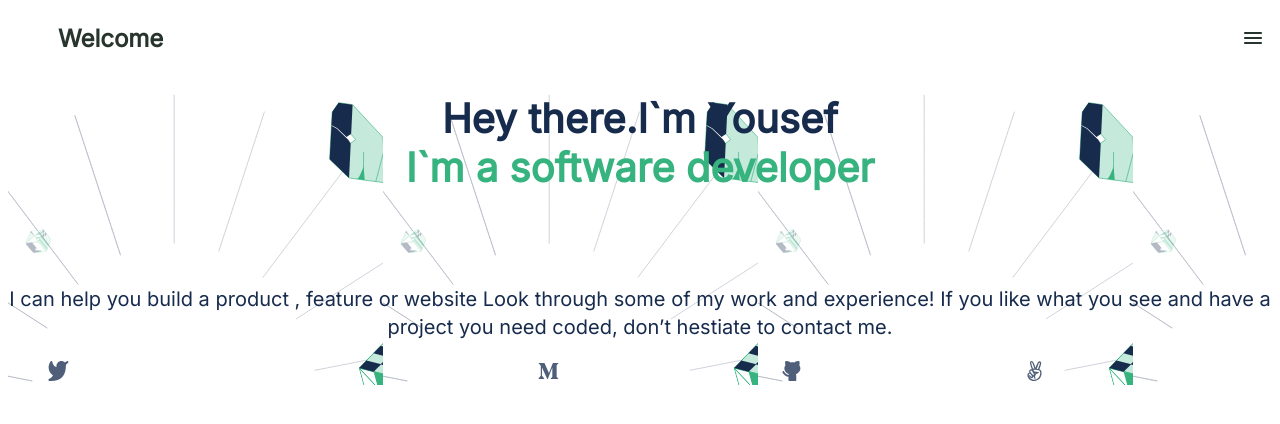
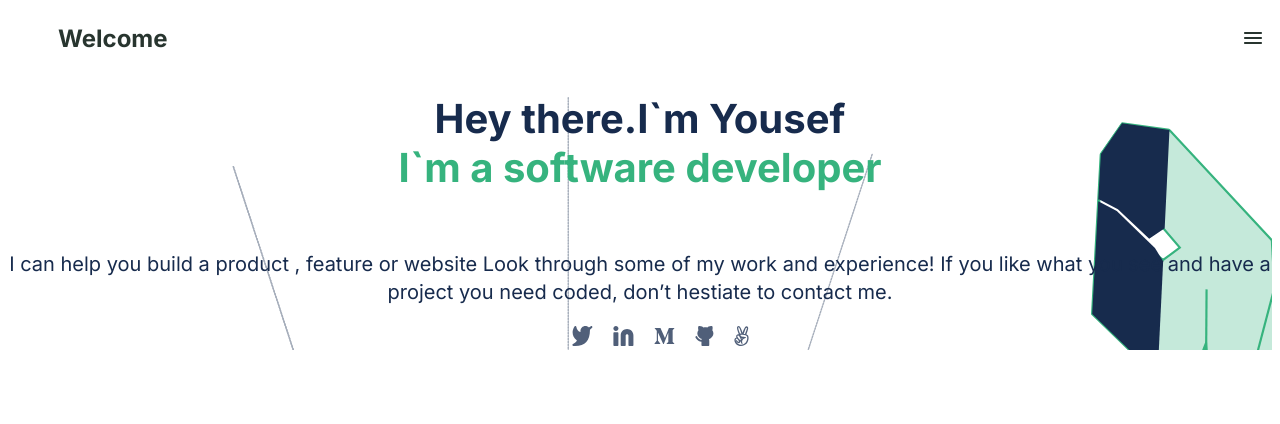
Before and after one commit to yosefHesham/porftolio, a website: page index.html in a window 1280 px wide. Drawn offline with Linux system fonts and the light colour scheme.

Commit message:
shrink-social-icons

```diff
--- a/index.html
+++ b/index.html
@@ -6,7 +6,6 @@
   <meta http-equiv="X-UA-Compatible" content="IE=edge" />
   <meta name="viewport" content="width=device-width, initial-scale=1.0" />
   <link rel="stylesheet" href="style.css" />
-  <link rel="stylesheet" href="https://fonts.googleapis.com/css?family=Inter">
 
   <title>Yousef Hesham</title>
 </head>
@@ -34,7 +33,6 @@
         Hey there.I`m Yousef <br>
         <span> I`m a software developer </span>
       </h2>
-      <br><br>
       <p class="description">
         I can help you build a product , feature or website Look through some
         of my work and experience! If you like what you see and have a project
@@ -43,17 +41,17 @@
       <div class="social">
         <ul class="social-icons">
           <li class="items">
-            <img src="assets/images/twitter.svg" alt="" />
+            <a href="#"> <img src="assets/images/twitter.svg" alt="" /></a>
           </li>
           <li class="items">
-            <img src="assets/images/Linkedinicon.svg" alt="" />
+            <a href="#"> <img src="assets/images/Linkedinicon.svg" alt="" /> </a>
           </li>
-          <li class="items" > <img src="assets/images/medium.svg" alt="" /></li>
+          <li class="items" > <a href="#"> <img src="assets/images/medium.svg" alt="" /> </a> </li>
           <li class="items">
-            <img src="assets/images/github.svg" alt="" />
+           <a href="#"> <img src="assets/images/github.svg" alt="" /> </a>
           </li>
           <li class="items">
-            <img src="assets/images/angellist.svg" alt="" />
+            <a href="#"> <img src="assets/images/angellist.svg" alt="" /> </a>
           </li>
         </ul>
       </div>
--- a/style.css
+++ b/style.css
@@ -1,7 +1,8 @@
+@import url('https://fonts.googleapis.com/css2?family=Inter:wght@400;600;700&display=swap');
 
 body {
   background-color: white;
-  font-family: "Inter";
+  font-family: "Inter", sans-serif;
 }
 
 .toolbar-items {
@@ -28,6 +29,7 @@ body {
 
 .headline {
   background-image: url(assets/images/background.svg);
+  background-size: cover;
 }
 
 .welcome-message {
@@ -35,8 +37,7 @@ body {
   text-align: center;
   font-weight: 700;
   font-size: 40px;
-  left: 24px;
-  top: 64px;
+  margin-bottom: 58px;
 }
 
 .welcome-message span {
@@ -56,8 +57,5 @@ body {
   display: flex;
   justify-content: center;
   align-items: center;
+  column-gap: 20px;
 }
-
-.items {
-  flex: 1;
-}
```
Also changed, not shown: assets/images/Linkedinicon.svg (renamed from assets/images/Linkedin icon.svg).
